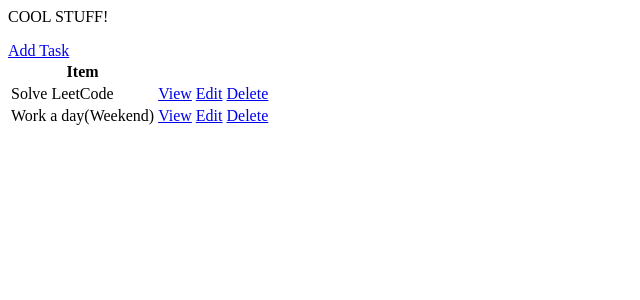
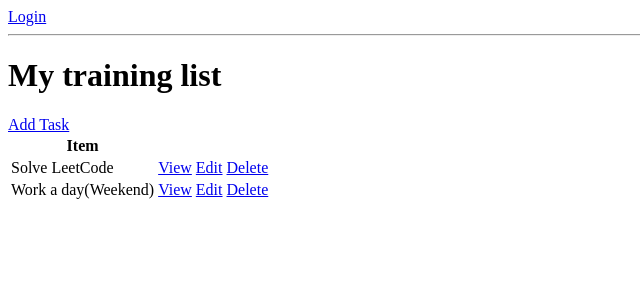
Before and after one commit to S-Makeev/Back2Django, a Django app: page / in a window 1280 px wide. Shown: the top 300 px of the page, without its empty margins (0-640 px from the left). Run offline with Django 4.2, Linux system fonts and the light colour scheme; data comes from the database, SQL or seed files in the repository; both versions use the stored data as it was after the commit.

Commit message:
login/logout implementation

```diff
--- a/todo_app/templates/todo_app/task_list.html
+++ b/todo_app/templates/todo_app/task_list.html
@@ -1,6 +1,14 @@
-<p>
-  COOL STUFF!
-</p>
+{% if request.user.is_authenticated %}
+   <p>{{request.user}}</p>
+   <a href="{% url 'logout' %}">Logout</a>
+{% else %}
+<a href="{% url 'login' %}">Login</a>
+{% endif %}
+
+
+
+<hr>
+<h1>My training list</h1>
 <a href="{% url 'task-create' %}">Add Task</a>
 
 <table>
--- a/todo_app/urls.py
+++ b/todo_app/urls.py
@@ -1,7 +1,10 @@
 from django.urls import path
-from . views import TaskList, TaskDetail, TaskCreate, TaskUpdate, TaskDelete
+from . views import TaskList, TaskDetail, TaskCreate, TaskUpdate, TaskDelete, CustomLoginView
+from django.contrib.auth.views import LogoutView
 
 urlpatterns =  [
+  path('login/', CustomLoginView.as_view(), name="login"),
+  path('logout/', LogoutView.as_view(next_page='login'), name="logout"),
   path("", TaskList.as_view(), name="tasks"),
   path("task/<int:pk>", TaskDetail.as_view(), name="task"),
   path("create-task/", TaskCreate.as_view(), name="task-create"),
--- a/todo_app/views.py
+++ b/todo_app/views.py
@@ -3,8 +3,17 @@ from django.views.generic.list import ListView
 from django.views.generic.detail import DetailView
 from django.views.generic.edit import CreateView, UpdateView, DeleteView
 from django.urls import reverse_lazy
+from django.contrib.auth.views import LoginView
 from .models import Task
 # Create your views here.
+
+class CustomLoginView(LoginView):
+      template_name = 'todo_app/login.html'
+      fields = '__all__'
+      redirect_authenticated_user = 'True'
+
+      def get_success_url(self):
+            return reverse_lazy('tasks')
 
 class TaskList(ListView):
       model = Task
```
Also changed, not shown: todo_app/templates/todo_app/login.html (added, +7 -0 lines), db.sqlite3.
